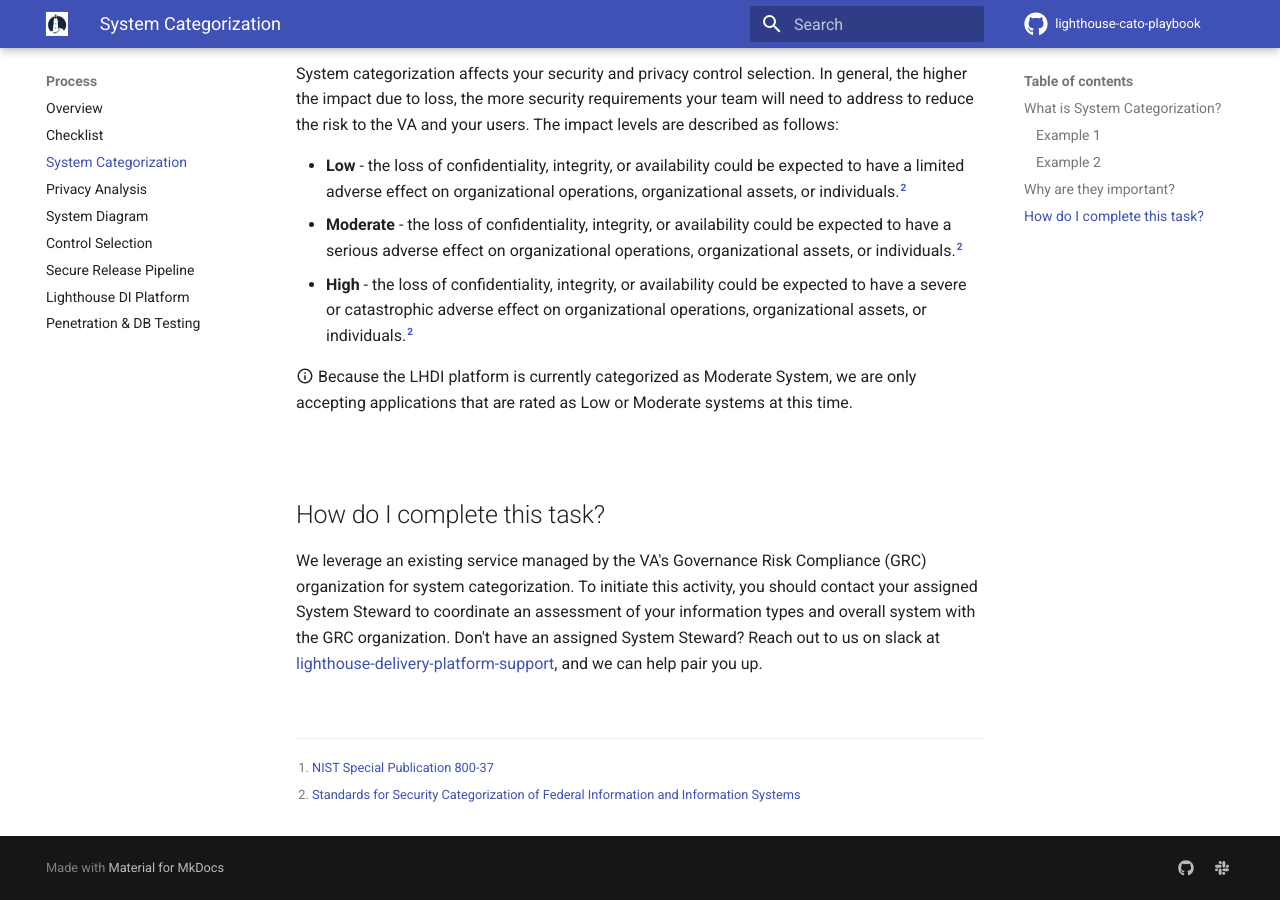
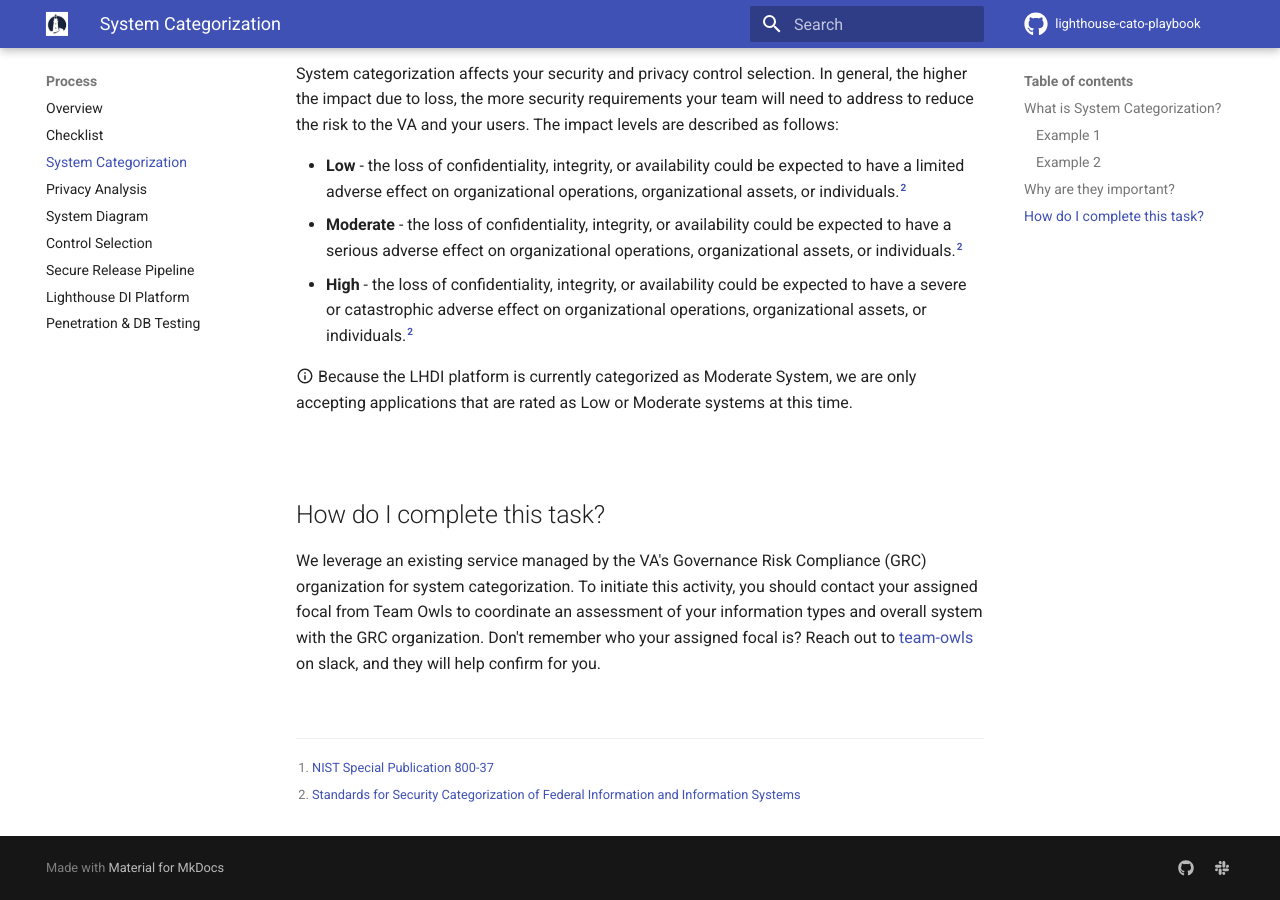
Before and after one commit to rise8-us/cato-playbook, an MkDocs documentation site: the page built from docs/categorization.md, in a window 1280 px wide and 900 px high, scrolled down 929 px. Built offline with MkDocs 1.6.1 and Material for MkDocs 9.7.7, drawn with Linux system fonts in a browser that asks for light colours; comment, search, counter and statistics services are not loaded.

Commit message:
Update categorization.md

```diff
--- a/docs/categorization.md
+++ b/docs/categorization.md
@@ -31,7 +31,7 @@ System categorization affects your security and privacy control selection. In ge
 <br/>
 
 ## How do I complete this task?
-We leverage an existing service managed by the VA's Governance Risk Compliance (GRC) organization for system categorization. To initiate this activity, you should contact your assigned System Steward to coordinate an assessment of your information types and overall system with the GRC organization. Don't have an assigned System Steward? Reach out to us on slack at [lighthouse-delivery-platform-support](https://lighthouseva.slack.com/archives/C03UA9MV1EH), and we can help pair you up.
+We leverage an existing service managed by the VA's Governance Risk Compliance (GRC) organization for system categorization. To initiate this activity, you should contact your assigned focal from Team Owls to coordinate an assessment of your information types and overall system with the GRC organization. Don't remember who your assigned focal is? Reach out to [team-owls](https://lighthouseva.slack.com/archives/C040UBT08TE) on slack, and they will help confirm for you.
 
 <br/>
 
```
